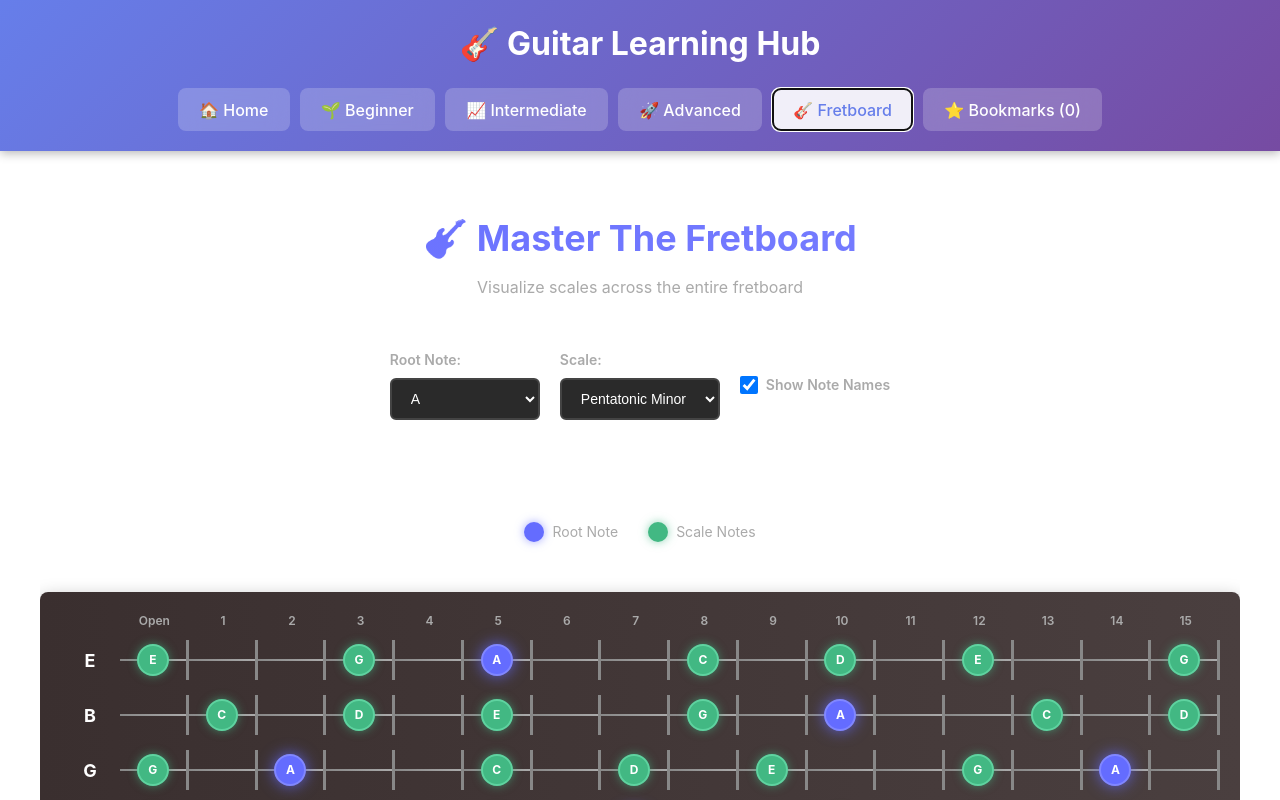
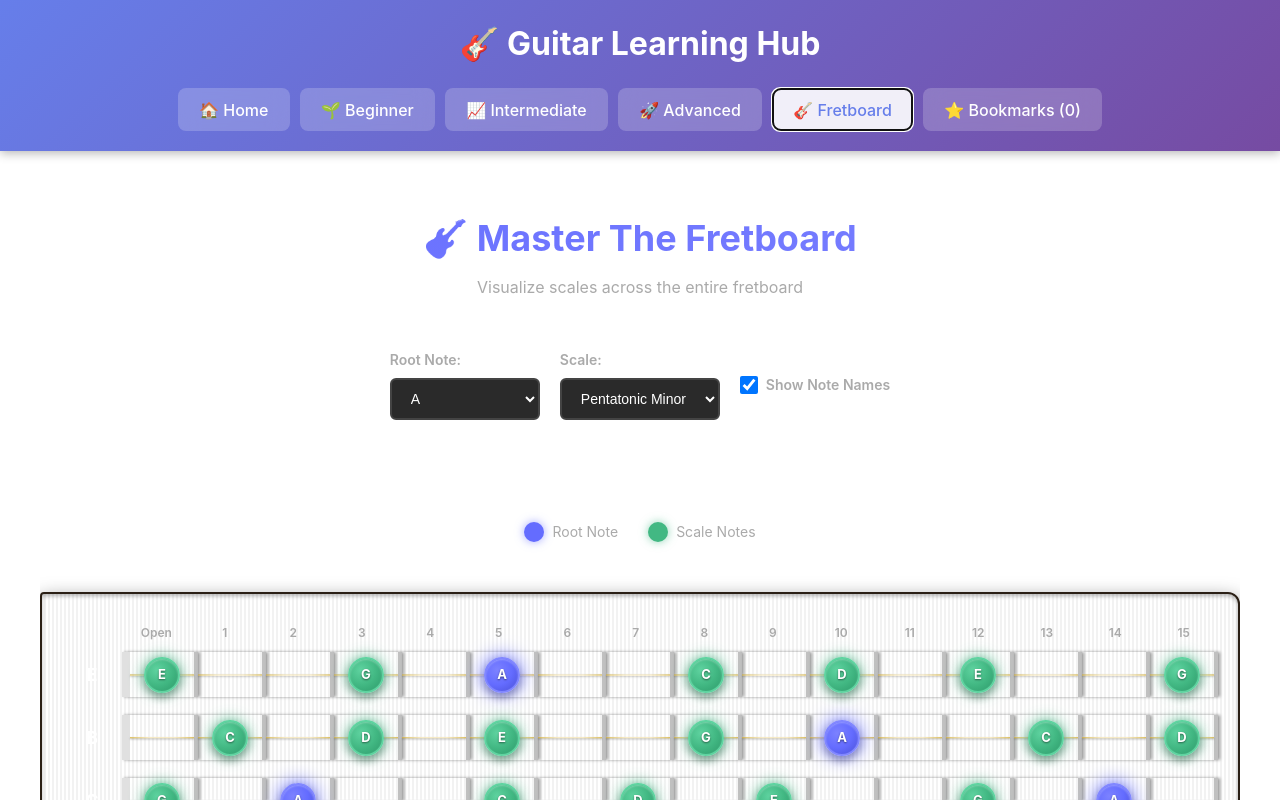
Before and after one commit to nathanlakey/guitar-learning-hub, a React (Vite) app: page / in a window 1280 px wide. Both pictures are taken after a click on the button "🎸 Fretboard". Shown: the top 800 px of the page. Built offline with nearby package versions, Linux system fonts and the light colour scheme.

Commit message:
Make fretboard look more realistic with wood grain, metallic frets, and varied string thickness

```diff
--- a/src/components/Fretboard.css
+++ b/src/components/Fretboard.css
@@ -143,10 +143,27 @@
 .fretboard {
   position: relative;
   min-width: 1200px;
-  background: linear-gradient(to right, #3a2f2f 0%, #4a3f3f 100%);
-  border-radius: 8px;
-  padding: 20px;
-  box-shadow: 0 8px 20px rgba(0, 0, 0, 0.4);
+  background: linear-gradient(to bottom,
+    #3d2f1f 0%,
+    #5a4a3a 20%,
+    #6b5a47 50%,
+    #5a4a3a 80%,
+    #3d2f1f 100%
+  );
+  border-radius: 4px 12px 12px 4px;
+  padding: 30px 20px;
+  box-shadow:
+    0 8px 20px rgba(0, 0, 0, 0.6),
+    inset 0 2px 4px rgba(0, 0, 0, 0.3);
+  background-image:
+    repeating-linear-gradient(
+      90deg,
+      transparent,
+      transparent 2px,
+      rgba(0, 0, 0, 0.05) 2px,
+      rgba(0, 0, 0, 0.05) 4px
+    );
+  border: 2px solid #2a1f15;
 }
 
 .fret-markers-top {
@@ -175,81 +192,131 @@
 .string-row {
   display: flex;
   position: relative;
-  margin-bottom: 15px;
+  margin-bottom: 18px;
 }
+
+.string-row:nth-child(2) .string-line { height: 1px; }
+.string-row:nth-child(3) .string-line { height: 1.5px; }
+.string-row:nth-child(4) .string-line { height: 2px; }
+.string-row:nth-child(5) .string-line { height: 2.5px; }
+.string-row:nth-child(6) .string-line { height: 3px; }
+.string-row:nth-child(7) .string-line { height: 3.5px; }
 
 .fret {
   flex: 1;
   position: relative;
-  height: 40px;
+  height: 45px;
   display: flex;
   align-items: center;
   justify-content: center;
-  border-right: 3px solid #888;
+  border-right: 4px solid #c0c0c0;
+  box-shadow: 2px 0 3px rgba(0, 0, 0, 0.4);
 }
 
 .fret:first-of-type {
-  border-left: 4px solid #ccc;
+  border-left: 6px solid #d4d4d4;
+  box-shadow: -2px 0 4px rgba(0, 0, 0, 0.3);
+}
+
+.fret:nth-child(2) {
+  border-left: 8px solid #e0e0e0;
+  background: rgba(255, 255, 255, 0.02);
 }
 
 .string-line {
   position: absolute;
   width: 100%;
   height: 2px;
-  background: linear-gradient(to right, #888, #aaa);
+  background: linear-gradient(to right,
+    #d4af37 0%,
+    #f4e4b4 30%,
+    #f4e4b4 70%,
+    #d4af37 100%
+  );
   top: 50%;
   transform: translateY(-50%);
   z-index: 1;
+  box-shadow:
+    0 1px 2px rgba(0, 0, 0, 0.4),
+    0 -1px 1px rgba(255, 255, 255, 0.2);
 }
 
 .note {
   position: relative;
   z-index: 2;
-  width: 32px;
-  height: 32px;
+  width: 36px;
+  height: 36px;
   border-radius: 50%;
   display: flex;
   align-items: center;
   justify-content: center;
   font-weight: bold;
-  font-size: 12px;
+  font-size: 13px;
   cursor: pointer;
   transition: all 0.3s;
+  text-shadow: 0 1px 2px rgba(0, 0, 0, 0.5);
 }
 
 .note.root {
-  background: #646cff;
+  background: radial-gradient(circle at 35% 35%, #7c82ff, #646cff 50%, #4a50d8);
   color: #fff;
-  box-shadow: 0 0 15px rgba(100, 108, 255, 0.8);
+  box-shadow:
+    0 0 20px rgba(100, 108, 255, 1),
+    0 4px 8px rgba(0, 0, 0, 0.4),
+    inset 0 1px 2px rgba(255, 255, 255, 0.3);
   border: 2px solid #8187ff;
 }
 
 .note.scale {
-  background: #42b883;
+  background: radial-gradient(circle at 35% 35%, #5fd3a0, #42b883 50%, #2d9a6a);
   color: #fff;
-  box-shadow: 0 0 10px rgba(66, 184, 131, 0.6);
+  box-shadow:
+    0 0 15px rgba(66, 184, 131, 0.8),
+    0 4px 8px rgba(0, 0, 0, 0.4),
+    inset 0 1px 2px rgba(255, 255, 255, 0.3);
   border: 2px solid #5fd3a0;
 }
 
 .note:hover {
-  transform: scale(1.2);
+  transform: scale(1.15);
+  filter: brightness(1.2);
+}
+
+.note:active {
+  transform: scale(1.05);
 }
 
 .position-markers {
   position: absolute;
-  bottom: -30px;
+  bottom: -25px;
   left: 60px;
   right: 20px;
-  height: 20px;
+  height: 30px;
   display: flex;
   align-items: center;
 }
 
 .position-marker {
   position: absolute;
-  color: #666;
-  font-size: 20px;
-  font-weight: bold;
+  width: 12px;
+  height: 12px;
+  background: radial-gradient(circle, #e8e8e8 0%, #c0c0c0 50%, #a0a0a0 100%);
+  border-radius: 50%;
+  box-shadow:
+    inset 0 1px 2px rgba(255, 255, 255, 0.5),
+    0 2px 4px rgba(0, 0, 0, 0.6);
+  transform: translateX(-50%);
+}
+
+.position-marker:before {
+  content: '';
+  position: absolute;
+  top: 2px;
+  left: 2px;
+  right: 2px;
+  bottom: 2px;
+  background: radial-gradient(circle at 30% 30%, rgba(255, 255, 255, 0.3), transparent);
+  border-radius: 50%;
 }
 
 @media (max-width: 768px) {
--- a/src/components/Fretboard.jsx
+++ b/src/components/Fretboard.jsx
@@ -134,11 +134,13 @@ export default function Fretboard() {
 
           {/* Fret position markers */}
           <div className="position-markers">
-            {[3, 5, 7, 9, 12, 15].map(fret => (
-              <div key={fret} className="position-marker" style={{left: `calc(${fret * (100 / FRETS)}% - 10px)`}}>
-                {fret === 12 ? '••' : '•'}
-              </div>
+            {[3, 5, 7, 9].map(fret => (
+              <div key={fret} className="position-marker" style={{left: `calc(${(fret - 0.5) * (100 / FRETS)}%)`}}></div>
             ))}
+            {/* Double dots for 12th fret */}
+            <div className="position-marker" style={{left: `calc(${(12 - 0.7) * (100 / FRETS)}%)`}}></div>
+            <div className="position-marker" style={{left: `calc(${(12 - 0.3) * (100 / FRETS)}%)`}}></div>
+            <div className="position-marker" style={{left: `calc(${(15 - 0.5) * (100 / FRETS)}%)`}}></div>
           </div>
         </div>
       </div>
```
